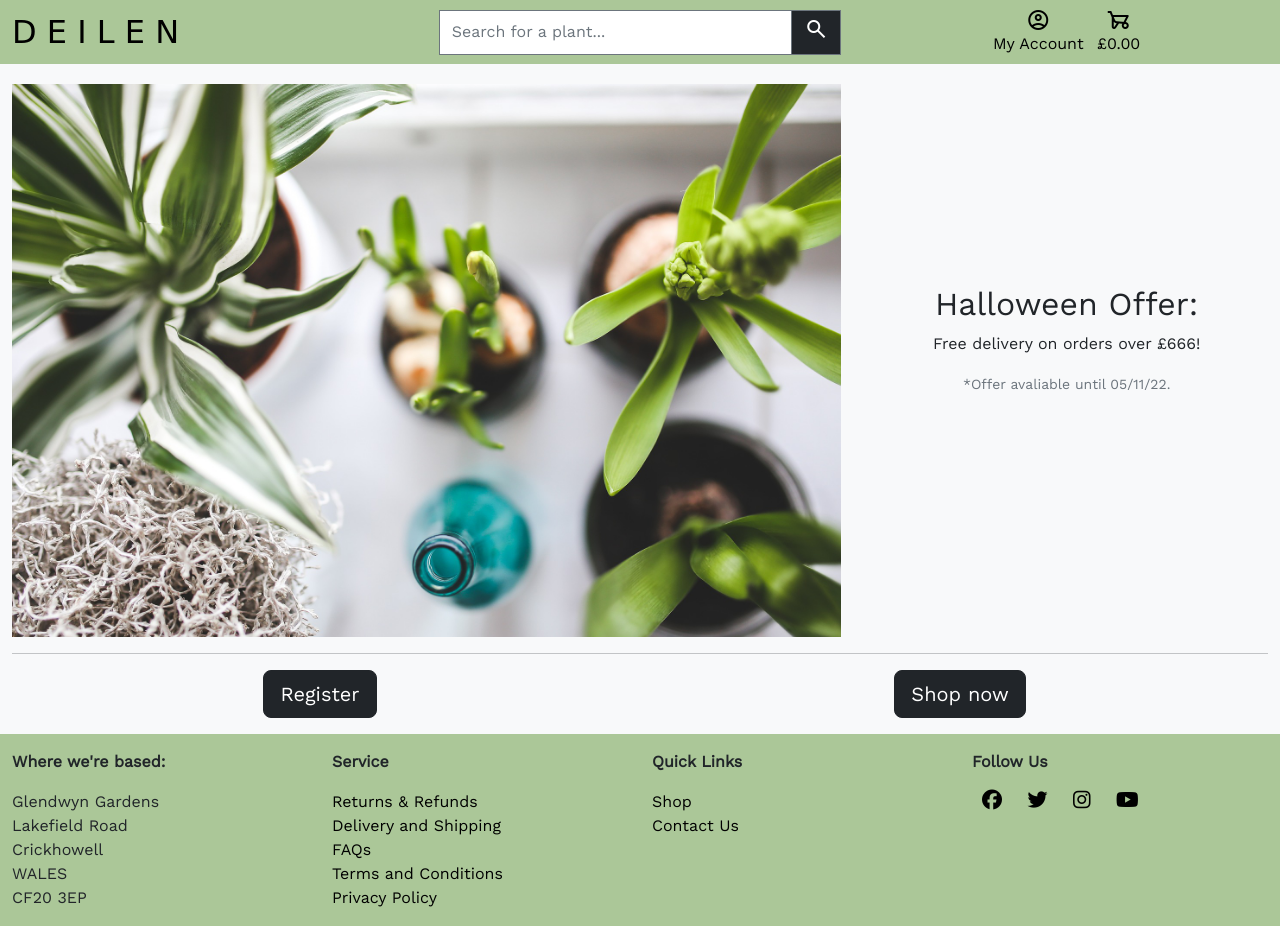
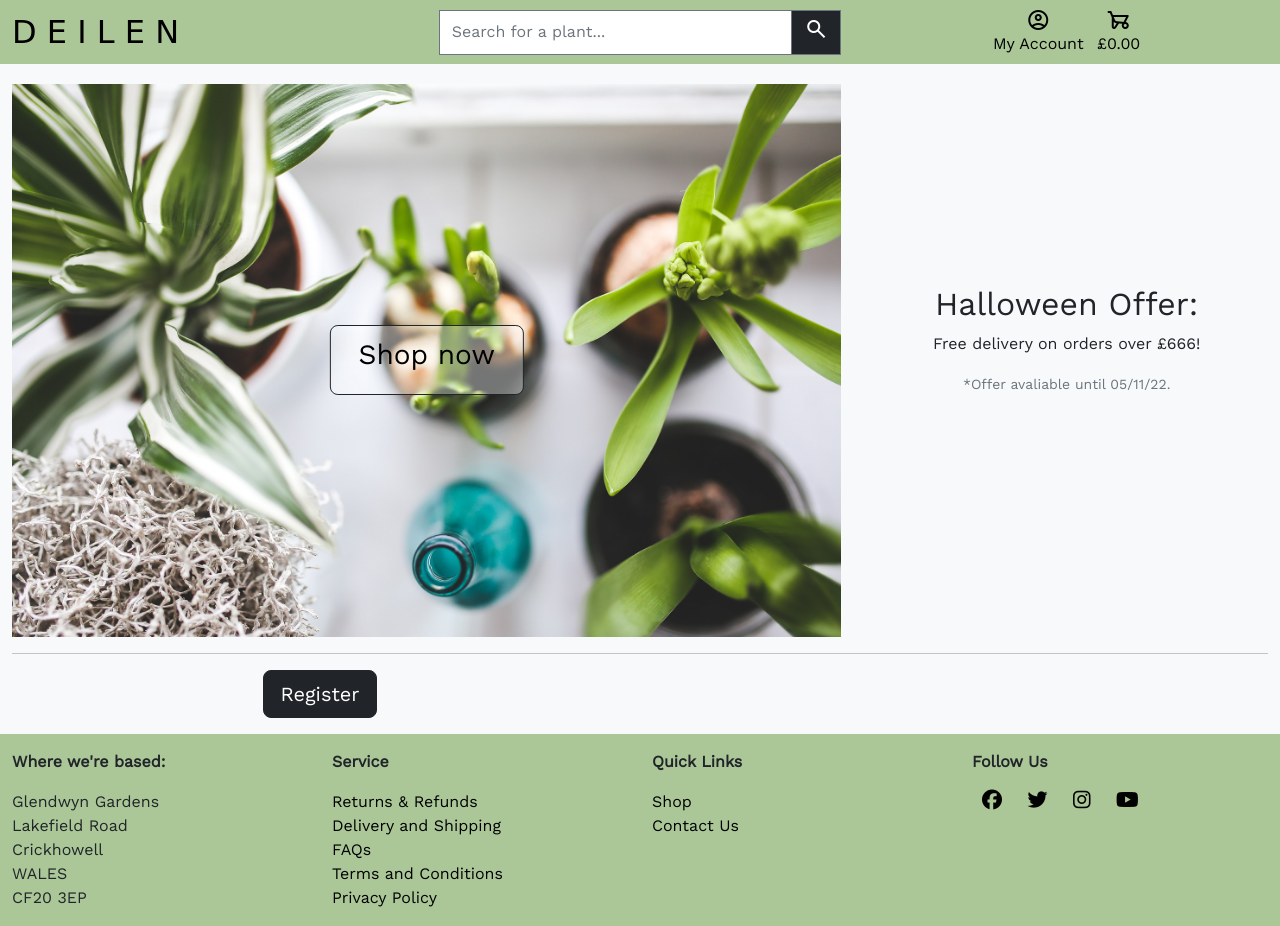
Before and after one commit to antonia-white/deilen, a Django app: page / in a window 1280 px wide. Run offline with Django 4.2, Linux system fonts and the light colour scheme; data comes from the database, SQL or seed files in the repository; some libraries are stand-ins or nearby versions; some web fonts are replaced.

Commit message:
Fix shop now btn placement and styling on home page

```diff
--- a/home/templates/home/index.html
+++ b/home/templates/home/index.html
@@ -13,8 +13,13 @@
 <div class="container-fluid bg-light">
     <br class="small-screen-hide">
     <div class="row main-container">
-        <div class="col-12 col-sm-8">
+        <div id="image-container" class="col-12 col-sm-8">
             <img class="img-fluid" src="{{ MEDIA_URL }}houseplants.jpg" alt="Assortment of houseplants">
+            <div class="col-6 text-center">
+                <a href="{% url 'plants' %}">
+                    <p class="btn btn-outline-dark btn-xlarge pt-2">Shop now</p>
+                </a>
+            </div>
         </div>
         <div class="col-12 col-sm-4 flex-container">
             <!-- TODO: change 666 to become a variable { {free_delivery_threshold}} -->
@@ -32,11 +37,6 @@
                 <p class="btn btn-dark btn-lg pt-2">Register</p>
             </a>
         </div>
-        <div class="col-6 text-center">
-            <a href="{% url 'plants' %}">
-                <p class="btn btn-dark btn-lg pt-2">Shop now</p>
-            </a>
-        </div>
     </div>
 </div>
 {% endblock %}
--- a/static/css/style.css
+++ b/static/css/style.css
@@ -37,6 +37,15 @@ body {
 
 #offers-block {
     padding-top:50%;
+}
+
+.btn-xlarge {
+    padding: 18px 28px;
+    font-size: 28px; //change this to your desired size
+    line-height: normal;
+    -webkit-border-radius: 8px;
+       -moz-border-radius: 8px;
+            border-radius: 8px;
 }
 
 /* Header */
@@ -117,6 +126,25 @@ header {
     justify-content: center;
 }
 
+#image-container {
+    position: relative;
+}
+
+#image-container .btn {
+    position: absolute;
+    top: 50%;
+    left: 50%;
+    transform: translate(-50%, -50%);
+    -ms-transform: translate(-50%, -50%);
+    background-color: #fcffff60;
+    color:black;
+}
+
+#image-container .btn:hover {
+    background-color: #465c6990;
+    color: #fcffff;
+  }
+
 /* Plants page */
 
 /* Filtering navbar */
@@ -141,6 +169,9 @@ div.navbar {
     .small-center {
         text-align:center;
     }
+    .col-4 > a:nth-child(1) > h2:nth-child(1) {
+        font-size: large;
+       }
 }
 
 /* Medium screens and up bootstrap 5 */
```
